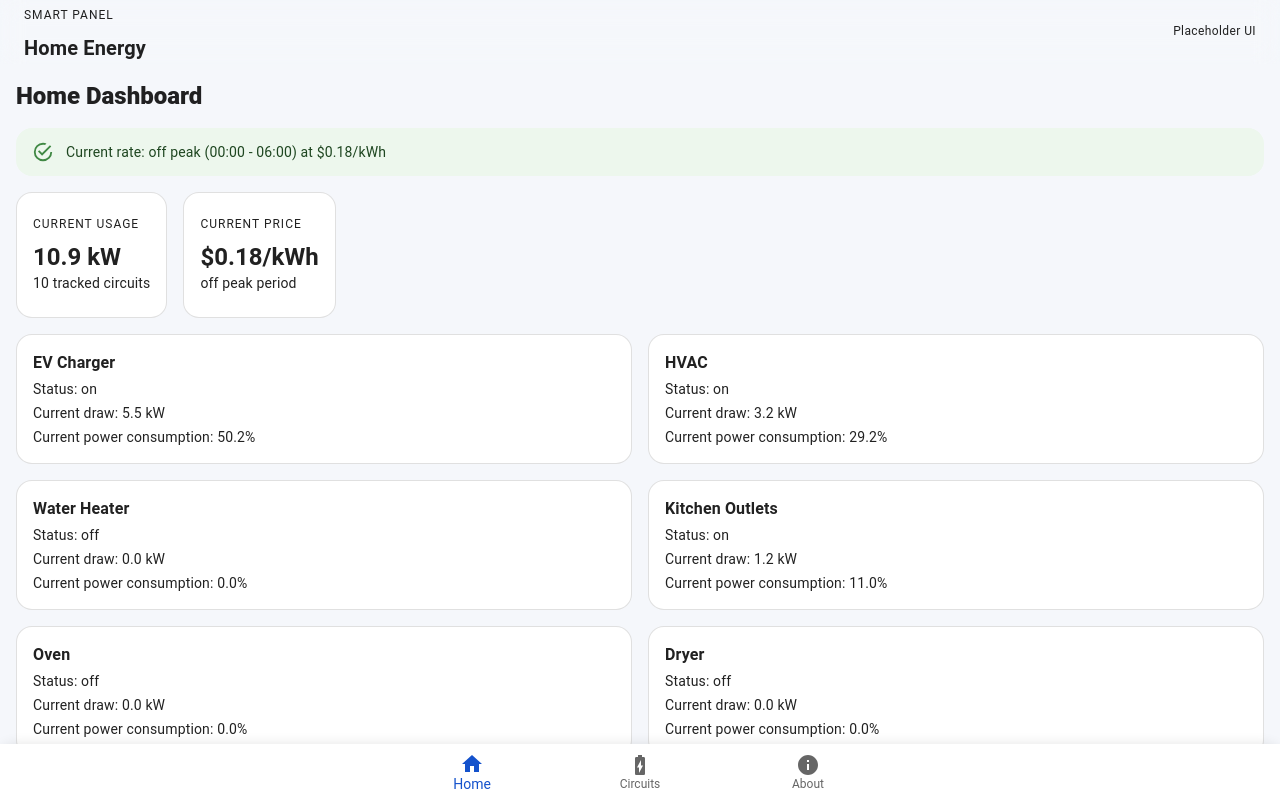
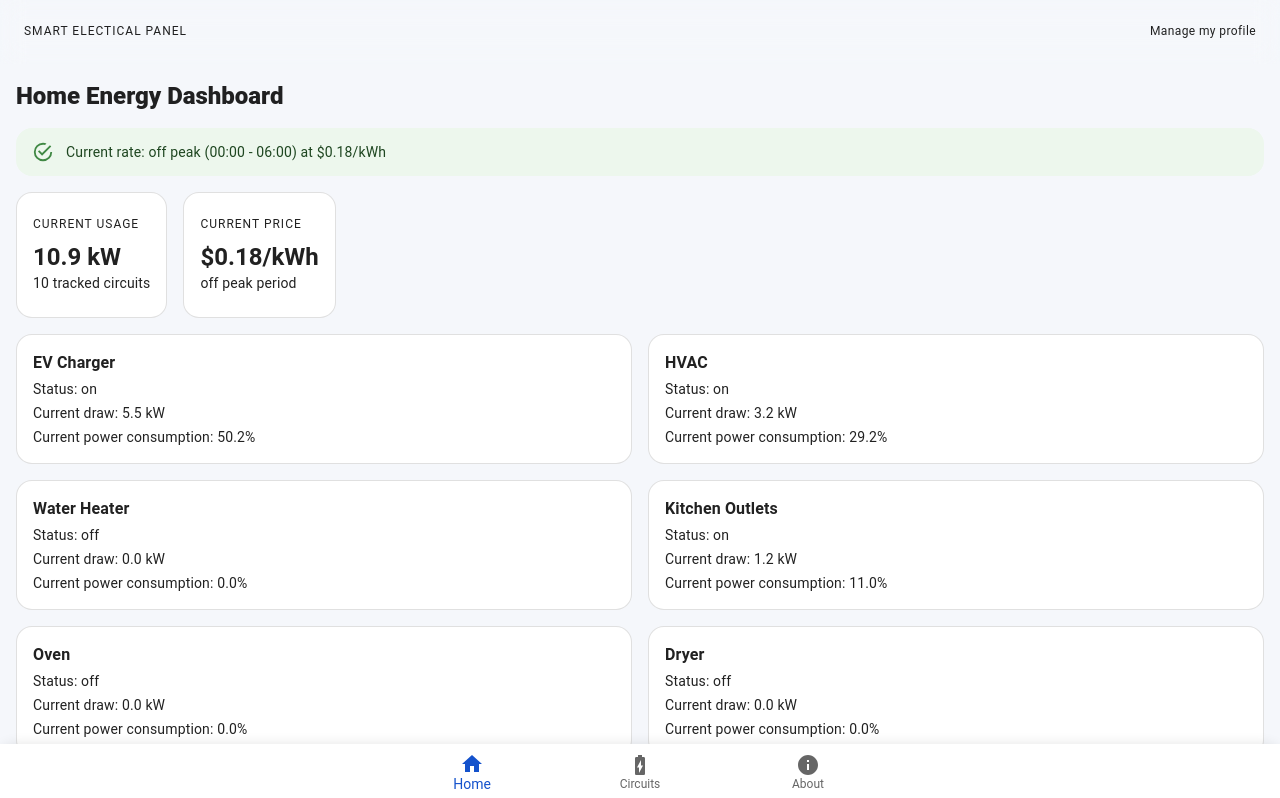
Before and after one commit to masoncpott/capstone-303, a React (Vite) app: page / in a window 1280 px wide. Shown: the top 798 px of the page. Built offline with nearby package versions, Linux system fonts and the light colour scheme.

Commit message:
feat: update TopNav and HomeDashboard titles for consistency and clarity

```diff
--- a/src/components/layout/TopNav.tsx
+++ b/src/components/layout/TopNav.tsx
@@ -6,14 +6,11 @@ export function TopNav() {
       <Toolbar sx={{ justifyContent: 'space-between', minHeight: 72 }}>
         <Box>
           <Typography variant="overline" color="text.secondary">
-            Smart Panel
-          </Typography>
-          <Typography variant="h6" sx={{ fontWeight: 700 }}>
-            Home Energy
+            Smart Electical Panel
           </Typography>
         </Box>
         <Typography variant="caption" color="text.secondary">
-          Placeholder UI
+          Manage my profile
         </Typography>
       </Toolbar>
     </AppBar>
--- a/src/pages/HomeDashboard.tsx
+++ b/src/pages/HomeDashboard.tsx
@@ -47,7 +47,7 @@ export function HomeDashboard() {
   return (
     <PageContainer>
       <Typography variant="h5" sx={{ fontWeight: 800 }}>
-        Home Dashboard
+        Home Energy Dashboard
       </Typography>
 
       <RateStatusBanner
```
